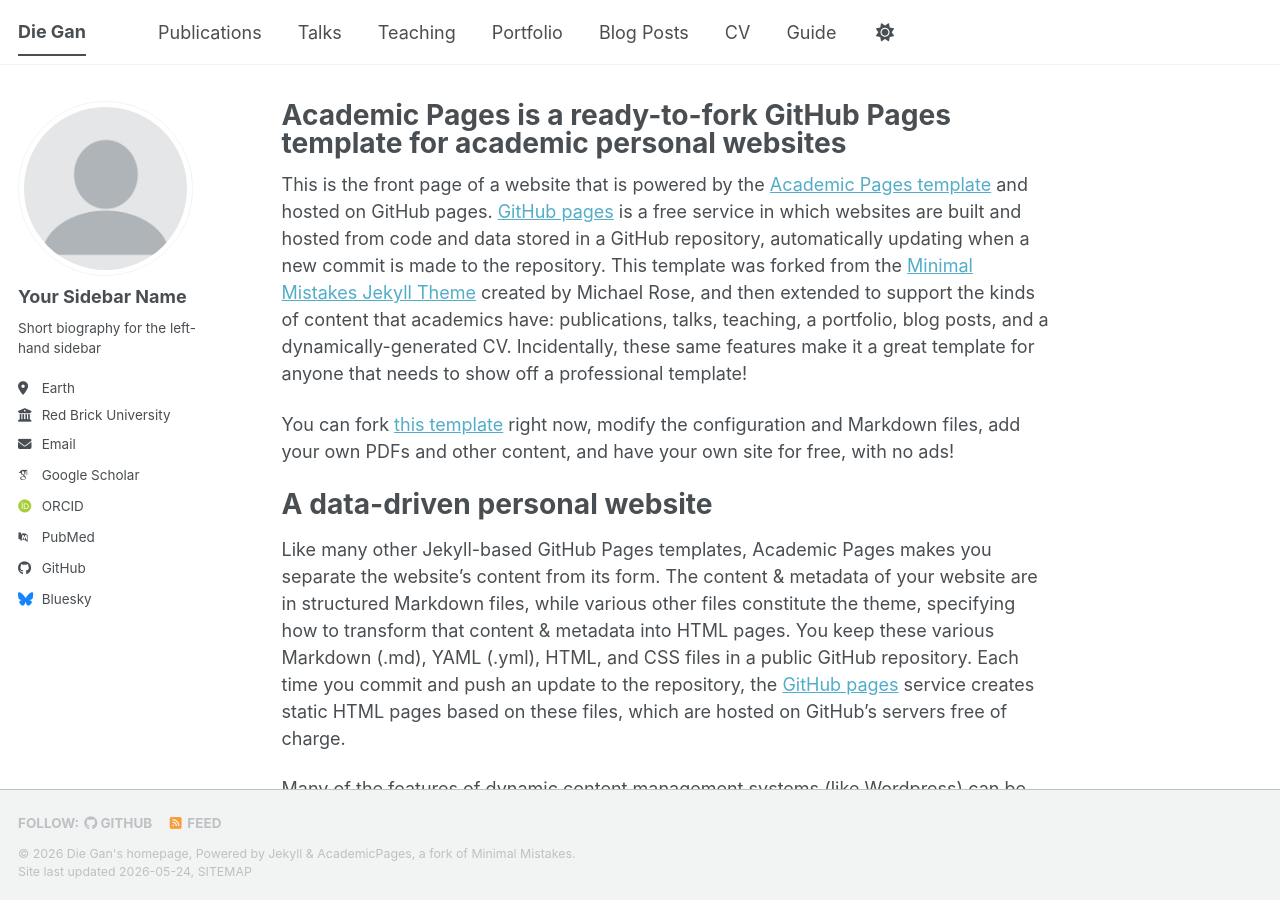
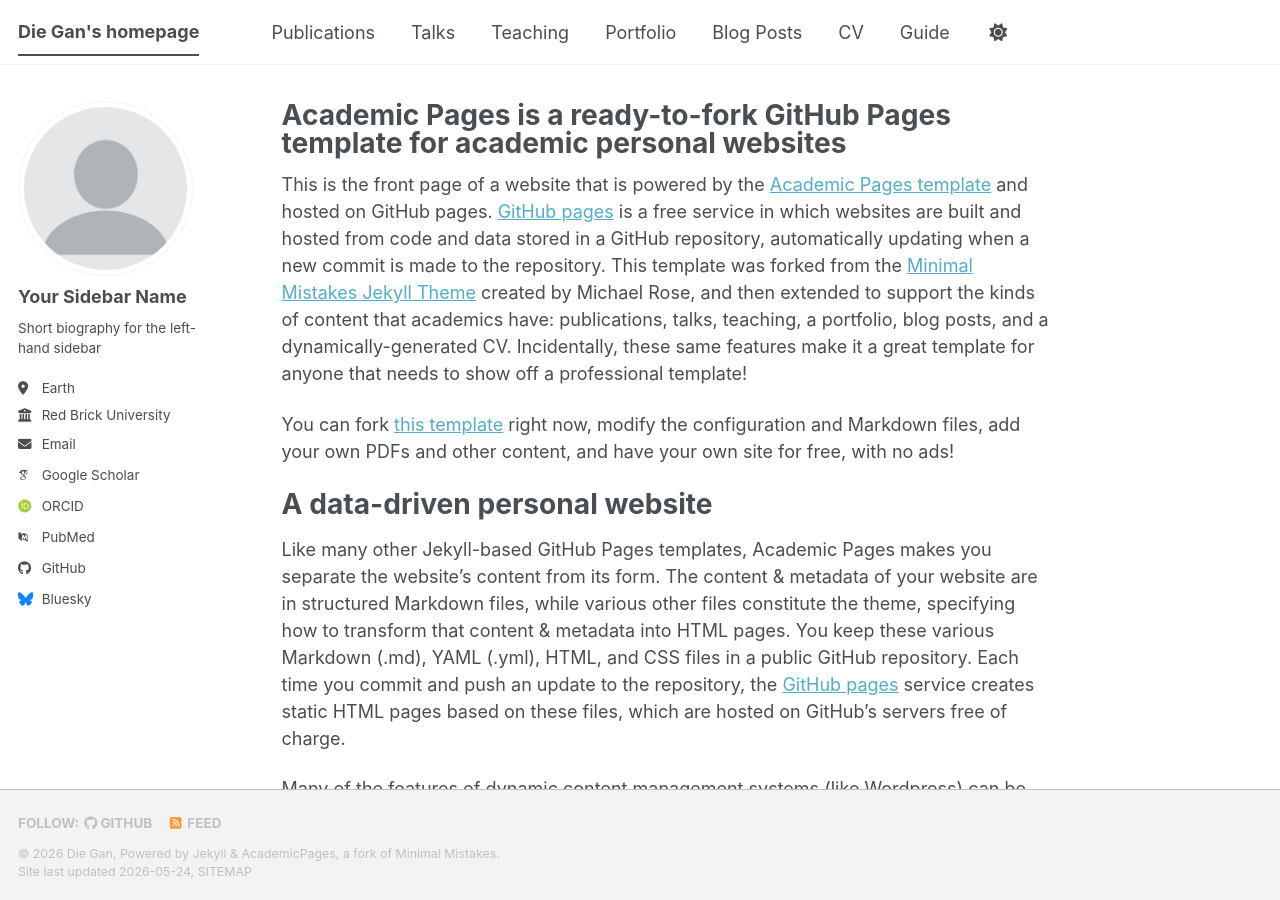
Before and after one commit to gandie-fudan/gandie-fudan.github.io, a Jekyll site: the page built from _pages/about.md, in a window 1280 px wide and 900 px high. Built offline with Jekyll 4.4.1, drawn with Linux system fonts in a browser that asks for light colours; some web fonts are replaced; a script bundle is joined from its source files by our own code; library files that are not in the unit come from our copies.

```diff
--- a/_config.yml
+++ b/_config.yml
@@ -9,9 +9,9 @@
 # Basic Site Settings
 locale                   : "en-US"
 site_theme               : "default" # The available themes options are "default", "air", "sunrise", "mint", "dirt" and "contrast"
-title                    : "Die Gan"
+title                    : "Die Gan's homepage"
 title_separator          : "-"
-name                     : &name "Die Gan's homepage"
+name                     : &name "Die Gan"
 description              : &description "Die Gan's academic portfolio"   # Update this with a general description of your site, this is the default if not overridden by a page
 url                      : https://academicpages.github.io # The base hostname & protocol for your site e.g. "https://[your GitHub username].github.io",
                                                            # or if you already have some other page hosted on Github then use "https://[your GitHub username].github.io/[Your Repo Name]"
```
